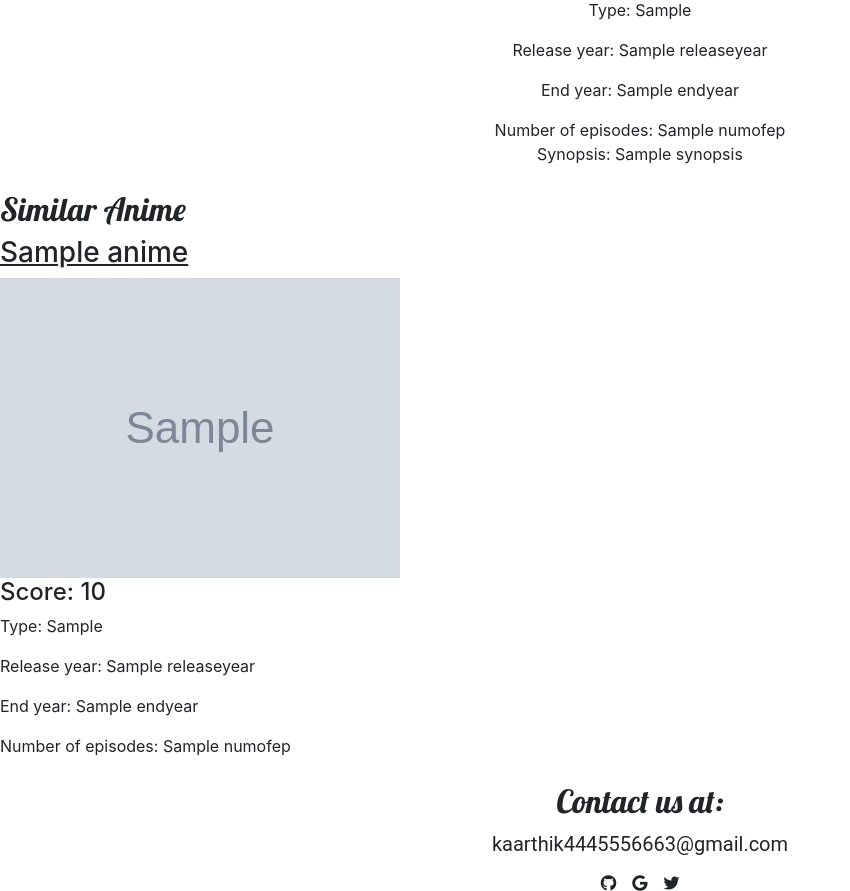
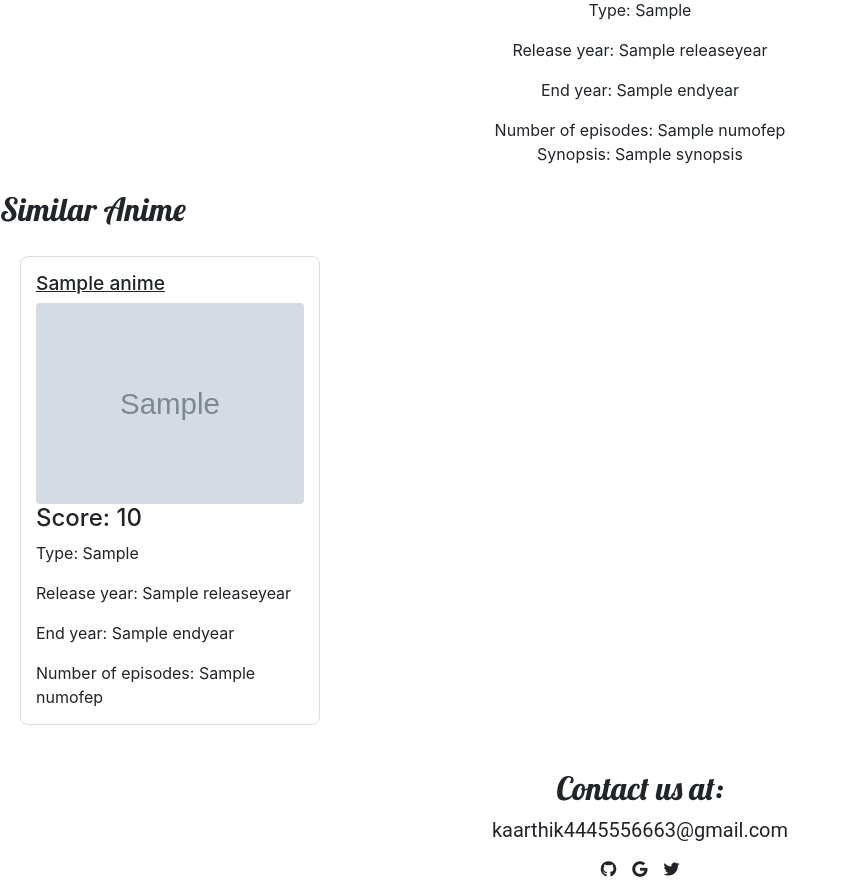
Before and after one commit to keerthigkaarthik/Anime-Recomender, a Django app: template templates/individual_anime2.html in a window 1280 px wide. Shown: the part 496-1387 px from the top of the page, without its empty margins (0-850 px from the left). Run offline with Django 4.2, Linux system fonts and the light colour scheme; the template is opened without the code that fills it: most values are stand-ins (such as "Sample title", 1, 10 or a date in 2020); grey boxes marked "Sample" are stand-in pictures; some libraries are stand-ins or nearby versions; some web fonts are replaced.

Commit message:
Update individual_anime2.css

```diff
--- a/static/individual_anime2.css
+++ b/static/individual_anime2.css
@@ -55,3 +55,50 @@ h2{
   .fade-in.appear {
     opacity: 1;
   }
+
+
+.similar-anime-container {
+    display: flex;
+    flex-direction: row;
+    gap: 20px;
+    overflow-x: auto;
+    padding: 20px;
+}
+
+.similar-anime-card {
+    min-width: 250px;
+    max-width: 300px;
+    padding: 15px;
+    border: 1px solid #ddd;
+    border-radius: 8px;
+    background: white;
+}
+
+.similar-anime-card img {
+    width: 100%;
+    height: auto;
+    object-fit: cover;
+    border-radius: 4px;
+}
+
+.similar-anime-card h3 {
+    margin-top: 0;
+    font-size: 1.2em;
+}
+
+.similar-anime-container::-webkit-scrollbar {
+    height: 8px;
+}
+
+.similar-anime-container::-webkit-scrollbar-track {
+    background: #f1f1f1;
+}
+
+.similar-anime-container::-webkit-scrollbar-thumb {
+    background: #888;
+    border-radius: 4px;
+}
+
+.similar-anime-container::-webkit-scrollbar-thumb:hover {
+    background: #555;
+}
```
